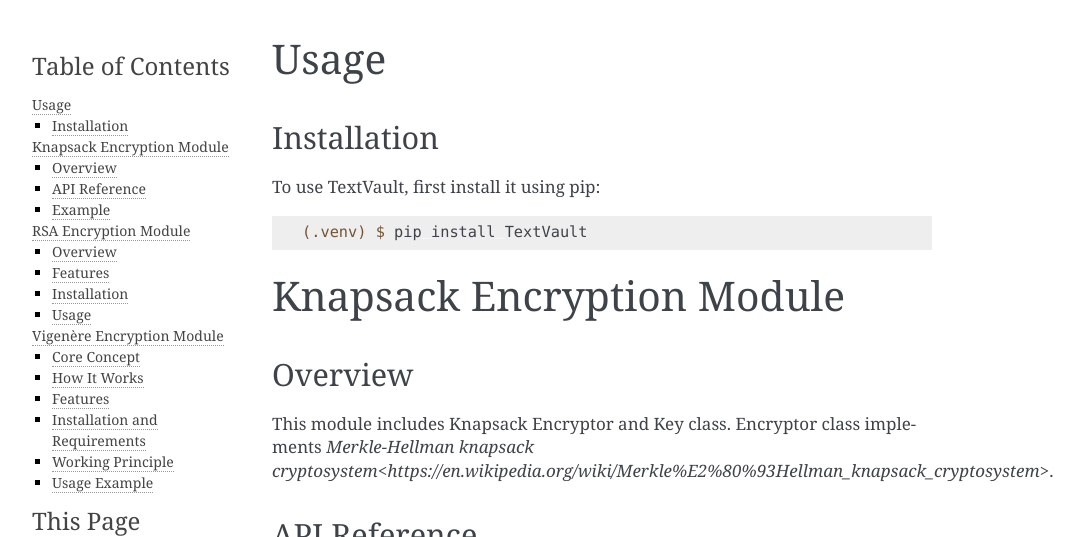
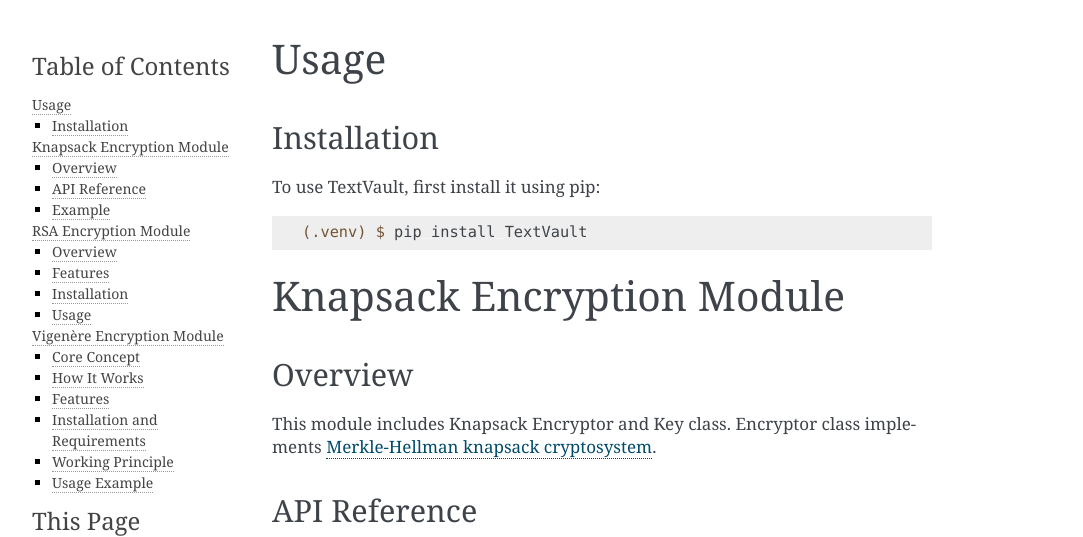
Before and after one commit to iwbh04/TextVault, a Sphinx documentation site: the page built from docs/source/usage.rst, in a window 1280 px wide and 900 px high, cut to the strip 0-537 px from the top of the window. Shown: the whole strip, without its empty margins (148-1231 px from the left). Built offline with Sphinx 7.4.7, drawn with Linux system fonts in a browser that asks for light colours.

Commit message:
edit usage.rst

```diff
--- a/docs/source/usage.rst
+++ b/docs/source/usage.rst
@@ -11,12 +11,11 @@
     (.venv) $ pip install TextVault
 
 Knapsack Encryption Module
-==================
+==========================
 Overview
 --------
 This module includes Knapsack Encryptor and Key class.
-Encryptor class implements `Merkle-Hellman knapsack cryptosystem<https://en.wikipedia.org/wiki/Merkle%E2%80%93Hellman_knapsack_cryptosystem>`.
-
+Encryptor class implements `Merkle-Hellman knapsack cryptosystem <https://en.wikipedia.org/wiki/Merkle%E2%80%93Hellman_knapsack_cryptosystem>`_.
 
 API Reference
 -------------
```
